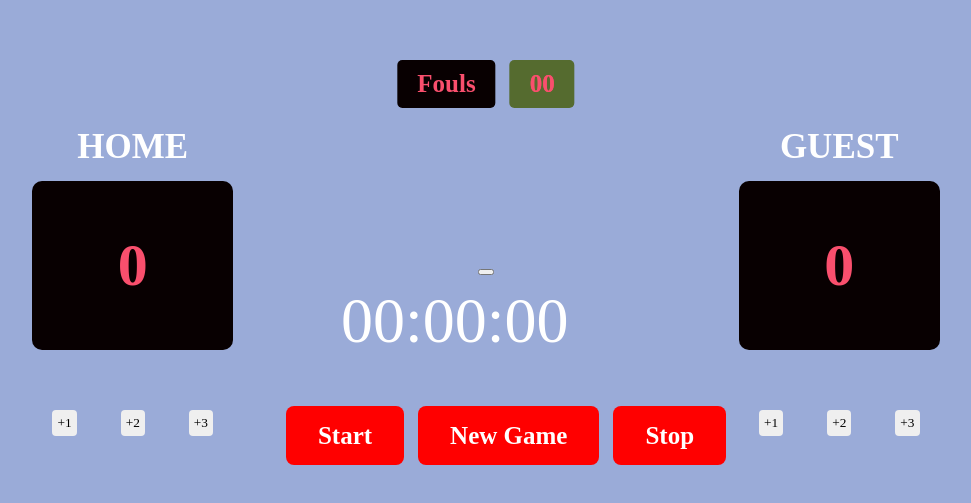
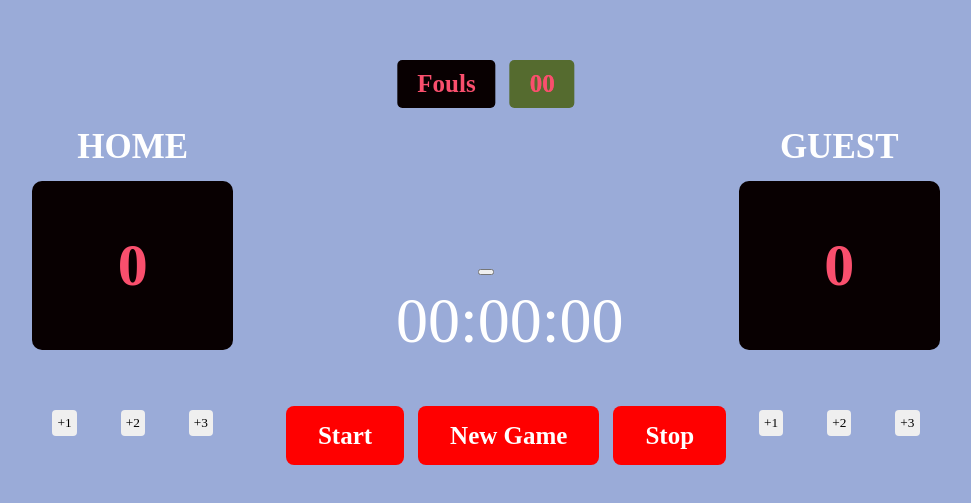
Before and after one commit to eze4acme/Basketball-Scoreboard, a plain HTML site: page index.html in a window 1280 px wide. Shown: the part 133-636 px from the top of the page, without its empty margins (154-1125 px from the left). Drawn offline with Linux system fonts and the light colour scheme; a web font is replaced by a local one.

Commit message:
Update style.css
Margin-left of timer increased

```diff
--- a/style.css
+++ b/style.css
@@ -105,7 +105,7 @@ body{
     font-size: 4rem;
     color: #fff;
     font-weight: lighter;
-    margin-left: 65px;
+    margin-left: 120px;
 }
 
 /* For smaller screen */
```
